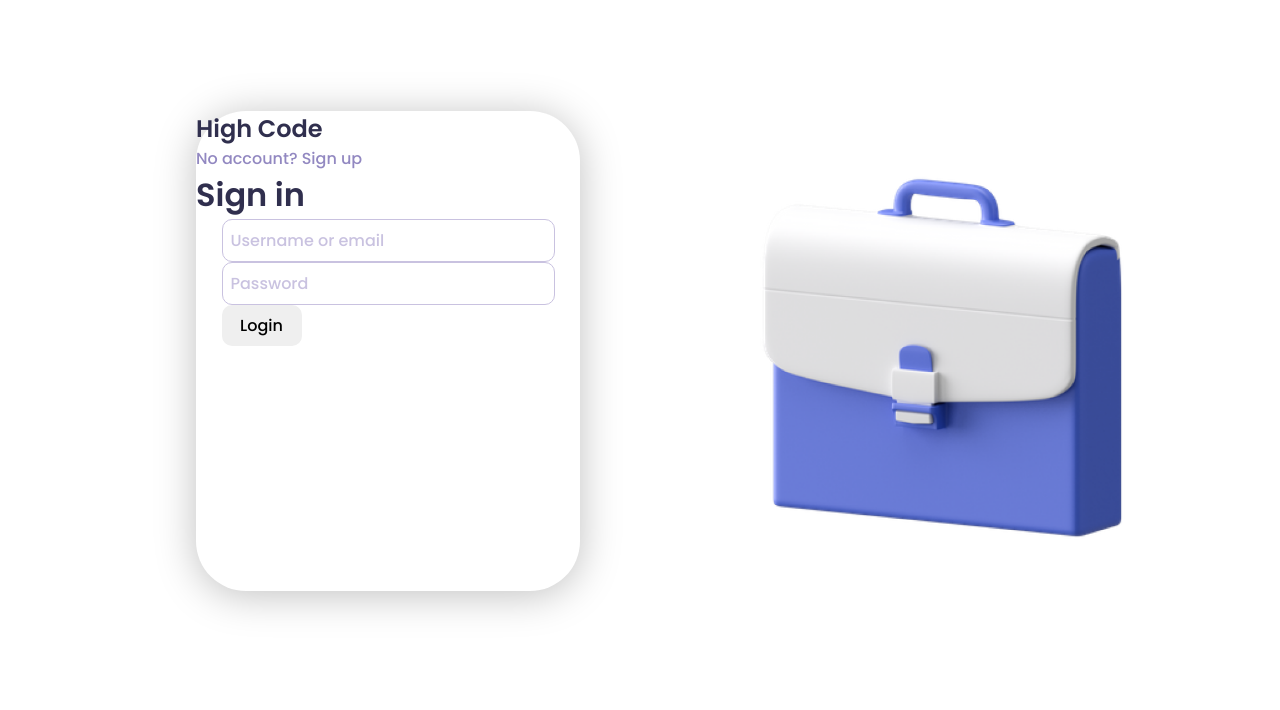
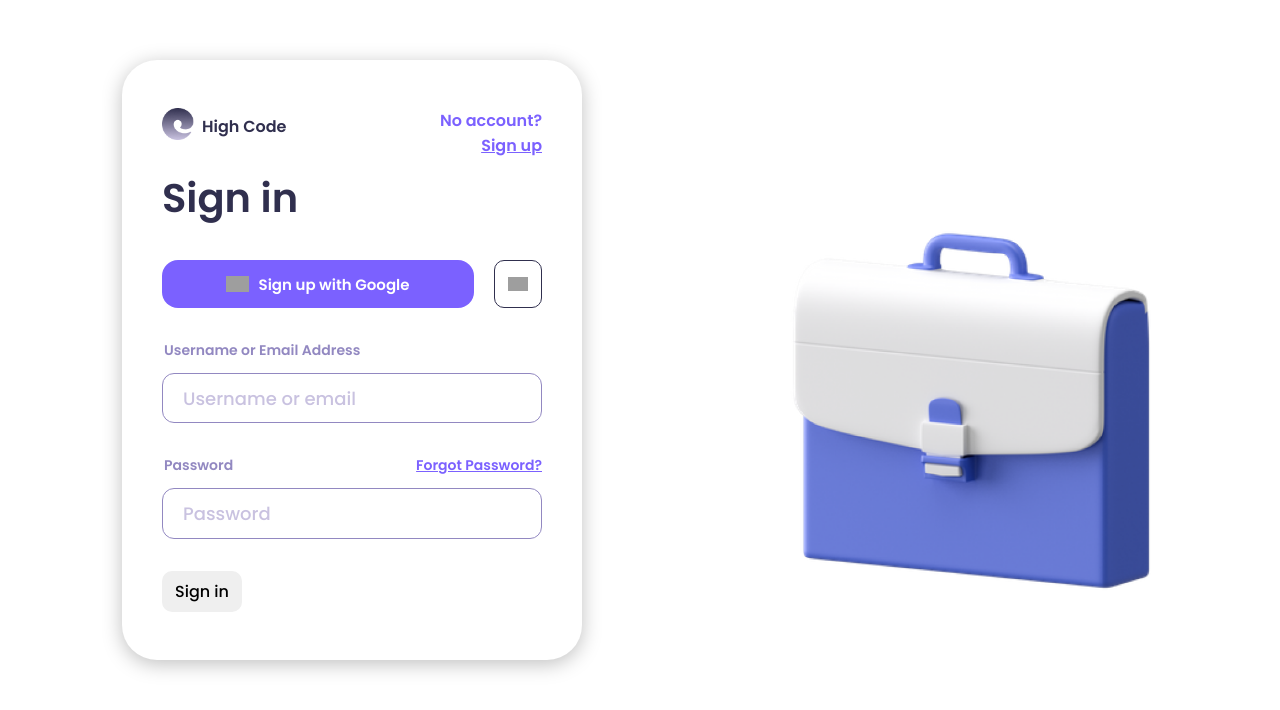
Before and after one commit to HANU-GDSC/hanuoj-fe, a Vue app: page /login in a window 1280 px wide. Shown: the top 710 px of the page. Built offline with nearby package versions, Linux system fonts and the light colour scheme; no server answers; grey boxes are pictures that could not be loaded.

Commit message:
Sign in UI

```diff
--- a/src/components/authentication/AuthLayout.vue
+++ b/src/components/authentication/AuthLayout.vue
@@ -32,7 +32,7 @@ export default {
     overflow: auto;
     width: 80%;
     min-width: 300px;
-        max-width: 450px;
+    max-width: 500px;
     max-height: 800px;
     height: 90%;
     border-radius: 20px;
--- a/src/views/AuthLogin.vue
+++ b/src/views/AuthLogin.vue
@@ -1,24 +1,40 @@
 <template>
-  <!-- <div class="everythingContainer"> -->
+  <AuthLayout>
     <!-- form -->
-  <div class="formContainer">
-    <form action="" @keyup.enter="handleLogin">
+    <template #layoutcontent>
+      <div class="form">
         <!-- form heading -->
-      <div class="formHeading">
-        <div class="logoContainer">
-          <div class="logo"></div>
+        <div class="form__heading flex--space-between">
+          <div class="form__heading__logoContainer">
+            <img src="../assets/img/logoHighCode.png" alt="logo" />
             <h2>High Code</h2>
           </div>
-        <div class="singUpContainer">
-          No account?
-          <a href="" class="directToSignUp">Sign up</a>
+          <div class="form__singUp">
+            <a href="register" class="form__singUp--noAcc">No account?</a><br />
+            <a href="register" class="form__singUp--signUp">Sign up</a>
           </div>
-        <h1 class="formTitle">Sign in</h1>
         </div>
 
         <!--form body  -->
-      <div class="formBody">
-        <form action="">
+        <div class="form__body">
+          <h1 class="form__body__title">Sign in</h1>
+          <div class="form__body__button flex--space-between">
+            <button class="form__body__button--google">
+              <span>
+                <img src="../assets/img/google.png" />
+                Sign up with Google
+              </span>
+            </button>
+
+            <button class="form__body__button--github">
+              <img src="../assets/img/github.png" alt="" />
+            </button>
+          </div>
+          <form action="" @submit.prevent="handleLogin">
+            <div class="form__body__inputGroup">
+              <span class="form__body__inputGroup--title">
+                <p>Username or Email Address</p> </span
+              >
               <InputText
                 :class="{ inputEmptyOrWrong: isError }"
                 @dataUpdated="setEmailOrUsername"
@@ -29,18 +45,25 @@
                 :disable="isLoading"
                 :require="true"
                 placeholder="Username or email"
-          /><br />
+              />
+            </div>
 
+            <div class="form__body__inputGroup">
+              <span class="form__body__inputGroup--title flex--space-between">
+                <p>Password</p>
+                <a href="">Forgot Password?</a>
+              </span>
               <InputPass
                 :class="{ inputEmptyOrWrong: isError }"
                 @dataUpdated="setPassword"
                 :disable="isLoading"
                 :require="true"
                 placeholder="Password"
-          /><br />
+              />
+            </div>
 
             <Button
-            text="Login"
+              text="Sign in"
               type="primary"
               des="login"
               :disable="isLoading"
@@ -49,14 +72,14 @@
             <LoadingIcon v-if="isLoading" />
           </form>
         </div>
-    </form>
       </div>
+    </template>
 
     <!-- image -->
-  <div class="imgContainer">
-    <div class="img"></div>
-  </div>
-  <!-- </div> -->
+    <template #image>
+      <img class="rightImage" src="../assets/img/bag.png" alt="a bag" />
+    </template>
+  </AuthLayout>
 </template>
 
 <script>
@@ -66,6 +89,7 @@ import InputPass from "../components/general/InputPass";
 import errorHandler from "../helpers/errorHandler";
 import LoadingIcon from "../components/general/LoadingIcon";
 import User from "../model/CoderAuth/User";
+import AuthLayout from "../components/authentication/AuthLayout.vue";
 import { login } from "../model/CoderAuth/domainLogic/User";
 
 export default {
@@ -76,6 +100,7 @@ export default {
     Button,
     InputPass,
     LoadingIcon,
+    AuthLayout,
   },
 
   data() {
@@ -153,21 +178,12 @@ export default {
   height: 100%;
 }
 
-.logo {
-  /* position: absolute;
-  left: 14.32%;
-  right: 83.07%;
-  top: 16.94%;
-  bottom: 78.43%; */
-  background: url("../assets/img/logoHighCode.png");
-}
-
 /* When user try to submit with empty or wrong user's name/password */
 .inputEmptyOrWrong {
   border: 1px solid #f10e0e;
 }
 
-.emtyWarning {
+.emptyWarning {
   display: block;
   text-align: left;
   color: #f10e0e;
@@ -176,40 +192,141 @@ export default {
   margin-left: 15%;
 }
 
-.formContainer {
-  position: relative;
-  margin-top: 1.2em;
-  width: 30%;
-  height: 60vh;
-  left: 196px;
-  top: 92px;
-
-  background: #ffffff;
-  box-shadow: 0px 4px 40px rgba(0, 0, 0, 0.25);
-  border-radius: 50px;
-  float: left;
+.flex--space-between {
+  display: flex;
+  justify-content: space-between;
 }
 
-.formBody {
+.form {
+  background: #ffffff;
+  box-shadow: 0px 4px 20px rgba(0, 0, 0, 0.25);
+  border-radius: 35px;
+  padding: 3em 2.5em;
+}
+
+.form__heading {
+  margin-bottom: 10px;
+}
+
+.form__heading__logoContainer {
   display: flex;
+}
+
+.form__heading__logoContainer img {
+  width: 2em;
+  height: 2em;
+}
+
+.form__heading__logoContainer h2 {
+  font-size: 16px;
+  margin-left: 8px;
+  margin-top: 6px;
+}
+
+.form__singUp {
+  text-align: right;
+  color: #7b61ff;
+  font-weight: 600;
+}
+
+.form__singUp a {
+  color: #7b61ff;
+}
+
+.form__singUp--signUp {
+  text-decoration: underline;
+}
+
+.form__body {
+}
+
+.form__body__title {
+  font-size: 2.5em;
+  margin-bottom: 0.8em;
+}
+
+.form__body__button {
+  margin-bottom: 2em;
+}
+
+.form__body__button--google {
+  background: #7b61ff;
+  border-radius: 16px;
+  justify-content: center;
+  text-align: center;
+  padding: 0 4em;
+  height: 3em;
+}
+
+.form__body__button--google:hover {
+  background: #302f4e;
+}
+
+.form__body__button--google span {
+  font-weight: 600;
+  font-size: 15px;
+  display: flex;
+  color: #ffffff;
+  align-items: center;
   justify-content: center;
 }
 
-.imgContainer {
-  position: absolute;
-  left: 52.19%;
-  right: 3.33%;
-  top: 8.33%;
-  bottom: 12.59%;
-  display: flex;
-  justify-content: center;
-  float: right;
+.form__body__button--google span img {
+  margin-right: 10px;
+  width: 1.5em;
 }
 
-.img {
-  height: 35em;
-  width: 35em;
-  background: url("../assets/img/bag.png") no-repeat center;
-  background-size: cover;
+.form__body__button--github {
+  display: flex;
+  align-items: center;
+  justify-content: center;
+  background: #ffffff;
+  border: 1px solid #302f4e;
+  border-radius: 10px;
+  width: 3em;
+  height: 3em;
+}
+
+.form__body__button--github:hover {
+  background: #302f4e56;
+}
+
+.form__body__button--github img {
+  width: 1.2em;
+}
+
+.form__body__inputGroup {
+  margin-bottom: 1em;
+}
+
+.form__body__inputGroup--title {
+  font-size: 14px;
+  font-weight: 600;
+}
+
+.form__body__inputGroup--title p {
+  margin-left: 2px;
+  margin-bottom: 12px;
+}
+
+.form__body__inputGroup--title a {
+  color: #7b61ff;
+  text-decoration: underline;
+}
+
+.form__body__inputGroup input {
+  border: 1px solid #9288c1;
+  border-radius: 12px;
+  width: 100%;
+  font-size: 18px;
+  font-weight: 500;
+  line-height: 12px;
+  height: 2.8em;
+  padding: 20px;
+  margin-bottom: 16px;
+}
+
+.rightImage {
+  margin-right: 20px;
 }
 </style>
```
Lines whose indentation alone changed are shown as unchanged.
